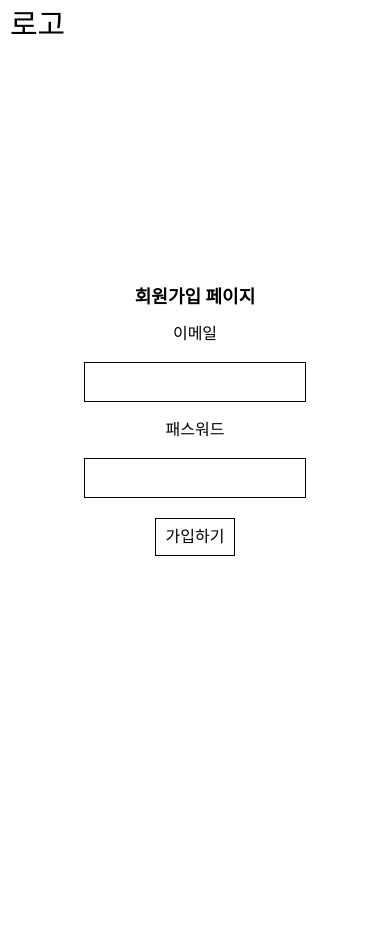
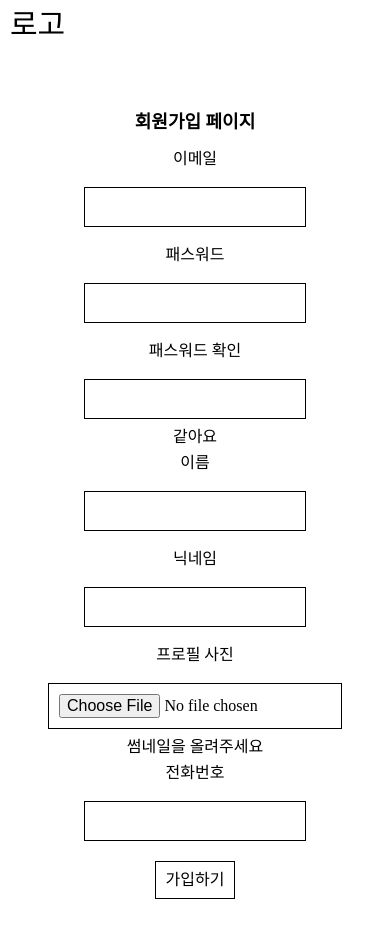
Before and after one commit to ChanghwanK/yeo-un, a React (Create React App) app in the folder client/: page /signin in a window 390 px wide. Shown: the top 938 px of the page. Before the commit the page ends 844 px from the top, so only its background shows below. Built offline with nearby package versions, Linux system fonts and the light colour scheme.

Commit message:
[Client] Add SignInPage Form data
Add SignInPage Form data
1. id
2. pw
3. name
4. nickname
5. profile_image
6. phone

```diff
--- a/client/src/pages/SignUpPage.js
+++ b/client/src/pages/SignUpPage.js
@@ -1,15 +1,17 @@
 import React, { useState } from 'react';
 import styled from 'styled-components';
+import axios from 'axios';
 
 import Logo from 'components/Logo';
 
 const SignUpPage = () => {
   const [id, setId] = useState('');
   const [pw, setPw] = useState('');
-  // const [name, setName] = useState('');
-  // const [nickname, setNickname] = useState('');
-  // const [profileImage, setProfileImage] = useState('');
-  // const [phoneNumber, setPhoneNumber] = useState('');
+  const [checkPw, setCheckPw] = useState('');
+  const [name, setName] = useState('');
+  const [nickname, setNickname] = useState('');
+  const [profileImage, setProfileImage] = useState('');
+  const [phoneNumber, setPhoneNumber] = useState('');
 
   const OnChangeIdInput = (e) => {
     setId(e.target.value);
@@ -19,25 +21,97 @@ const SignUpPage = () => {
     setPw(e.target.value);
   };
 
+  const OnChangeCheckPwInput = (e) => {
+    setCheckPw(e.target.value);
+  };
+
+  const OnChangeNameInput = (e) => {
+    setName(e.target.value);
+  };
+
+  const OnChangeNicknameInput = (e) => {
+    setNickname(e.target.value);
+  };
+
+  const OnChangeNumberInput = (e) => {
+    setPhoneNumber(e.target.value);
+  };
+
+  const onChangeFile = (e) => {
+    const reader = new FileReader();
+    const tempfile = e.target.files[0];
+
+    reader.readAsDataURL(tempfile);
+    reader.onloadend = () => {
+      setProfileImage(reader.result);
+    };
+  };
+
+  const onClickSignInButton = (e) => {
+    e.preventDefault();
+
+    const formData = new FormData();
+    formData.append('email', id);
+    formData.append('password', pw);
+    formData.append('name', name);
+    formData.append('nickname', nickname);
+    formData.append('profile_image', profileImage);
+    formData.append('phone', phoneNumber);
+
+    console.log(id, pw, name, nickname, profileImage, phoneNumber);
+
+    // axios({
+    //   method: 'post',
+    //   url: '/api/dd',
+    //   data: formData,
+    //   headers: { 'Content-Type': 'multipart/form-data' },
+    // });
+  };
+
   return (
     <Container>
       <Logo />
       <HeaderText>회원가입 페이지</HeaderText>
+      <Form>
         <p>이메일</p>
         <Input type="text" onChange={OnChangeIdInput} value={id} />
+
         <p>패스워드</p>
         <Input type="password" onChange={OnChangePwInput} value={pw} />
-      {/* <p>이름</p>
-      <Input type="text" onChange={OnChangeIdInput} value={id} />
+
+        <p>패스워드 확인</p>
+        <Input
+          type="password"
+          onChange={OnChangeCheckPwInput}
+          value={checkPw}
+        />
+        {pw === checkPw ? '같아요' : '달라요'}
+
+        <p>이름</p>
+        <Input type="text" onChange={OnChangeNameInput} value={name} />
+
         <p>닉네임</p>
-      <Input type="text" onChange={OnChangeIdInput} value={id} />
+        <Input type="text" onChange={OnChangeNicknameInput} value={nickname} />
+
         <p>프로필 사진</p>
-      <Input type="text" onChange={OnChangeIdInput} value={id} />
+        <Input
+          type="file"
+          name="thumbnail"
+          accept="image/*,audio/*,video/mp4,video/x-m4v,application/pdf,application/vnd.ms-excel,application/vnd.openxmlformats-officedocument.spreadsheetml.sheet,application/vnd.ms-powerpoint,application/vnd.openxmlformats-officedocument.presentationml.presentation,.csv"
+          onChange={onChangeFile}
+        />
+        {profileImage ? (
+          <Image src={profileImage} alt="미리보기 이미지" />
+        ) : (
+          '썸네일을 올려주세요'
+        )}
+
         <p>전화번호</p>
-      <Input type="text" onChange={OnChangeIdInput} value={id} /> */}
+        <Input type="text" onChange={OnChangeNumberInput} value={phoneNumber} />
         <div>
-        <Button>가입하기</Button>
+          <Button onClick={onClickSignInButton}>가입하기</Button>
         </div>
+      </Form>
     </Container>
   );
 };
@@ -45,7 +119,7 @@ const SignUpPage = () => {
 const Container = styled.div`
   display: flex;
   flex-direction: column;
-  height: 100vh;
+  height: 120vh;
   justify-content: center;
   align-items: center;
 
@@ -72,4 +146,21 @@ const HeaderText = styled.p`
   font-weight: 600;
 `;
 
+const Form = styled.form`
+  display: flex;
+  flex-direction: column;
+  justify-content: center;
+  align-items: center;
+
+  p {
+    margin: 10px;
+  }
+`;
+
+const Image = styled.img`
+  width: 100px;
+  height: 100px;
+  object-fit: cover;
+`;
+
 export default SignUpPage;
```
Lines whose indentation alone changed are shown as unchanged.
